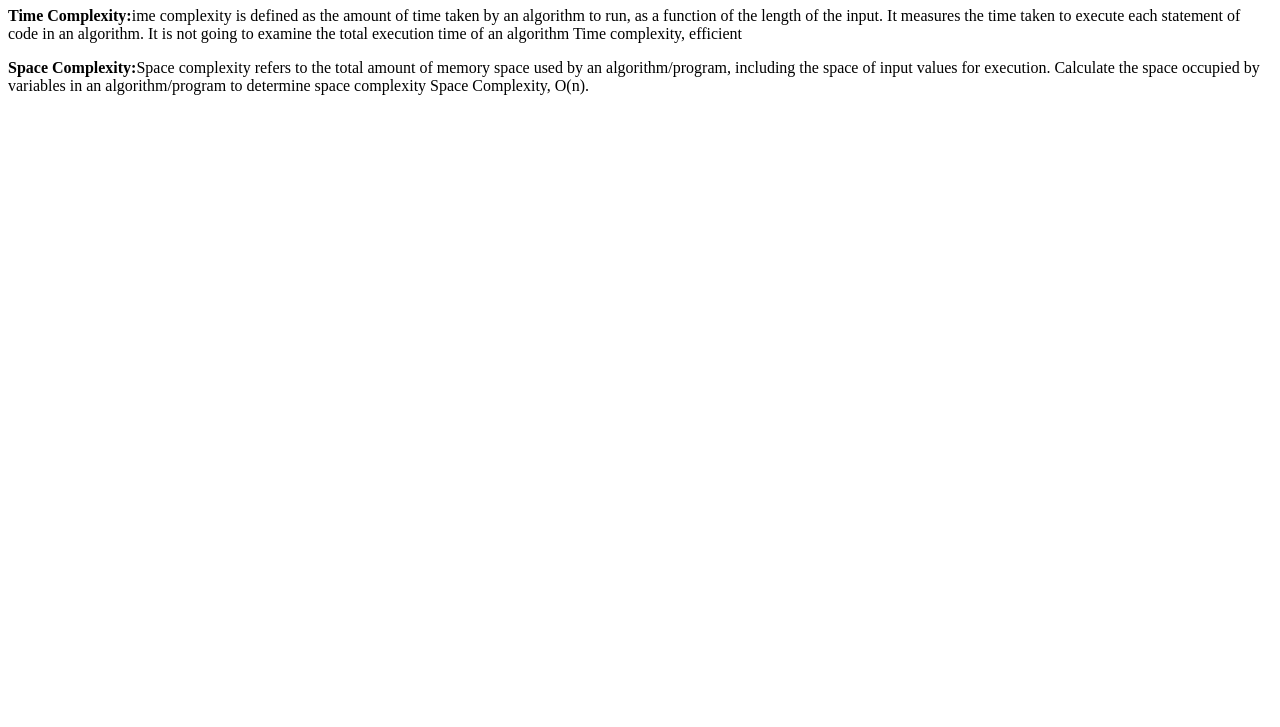
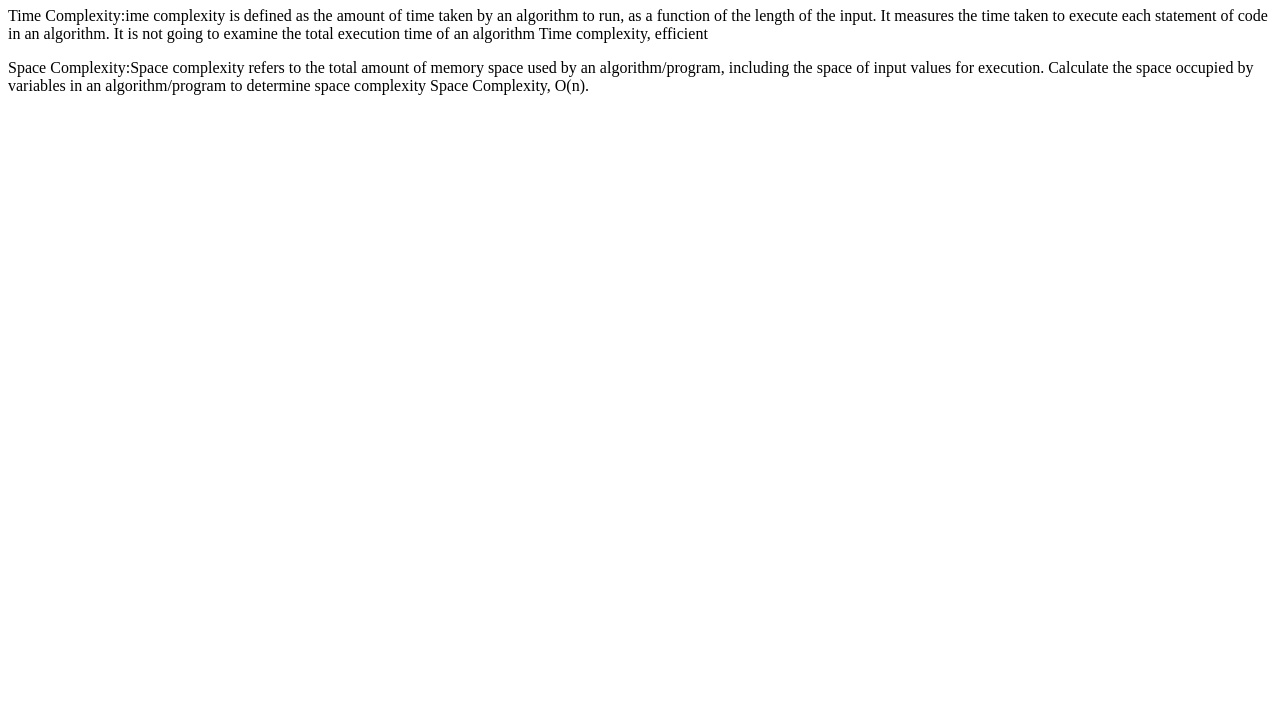
Before and after one commit to acciojob/time-and-space-complexity-aashish8174, a website: page main.html in a window 1280 px wide. Shown: the part 73-800 px from the top of the page. Drawn offline with Linux system fonts and the light colour scheme.

Commit message:
created a submission

```diff
--- a/main.html
+++ b/main.html
@@ -8,9 +8,9 @@
 
 <body>
 	<h1>Time, Space, Complexity</h1>
-	<p><b>Time Complexity:</b>ime complexity is defined as the amount of time taken by an algorithm to run, as a function of the length of the input. It measures the time taken to execute each statement of code in an algorithm. It is not going to examine the total execution time of an algorithm 	Time complexity, efficient</p>
+	<p>Time Complexity:ime complexity is defined as the amount of time taken by an algorithm to run, as a function of the length of the input. It measures the time taken to execute each statement of code in an algorithm. It is not going to examine the total execution time of an algorithm 	Time complexity, efficient</p>
 
-	<p><b>Space Complexity:</b>Space complexity refers to the total amount of memory space used by an algorithm/program, including the space of input values for execution. Calculate the space occupied by variables in an algorithm/program to determine space complexity Space Complexity, O(n).</p>
+	<p>Space Complexity:Space complexity refers to the total amount of memory space used by an algorithm/program, including the space of input values for execution. Calculate the space occupied by variables in an algorithm/program to determine space complexity Space Complexity, O(n).</p>
 	<!-- the entire body must be written by student -->
     <script type="text/javascript" src="./script.js">
 </script>
```
